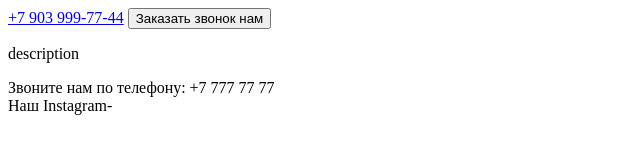
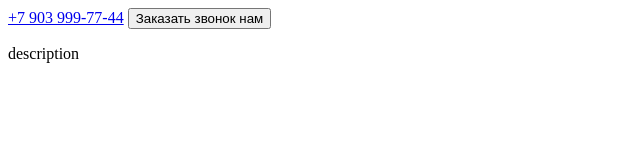
Before and after one commit to pavelbrekhovskih/special-app, a plain HTML site: page index.html in a window 1280 px wide. Shown: the whole page, without its empty margins (0-640 px from the left). Drawn offline with Linux system fonts and the light colour scheme.

Commit message:
contacts removed (#2)

```diff
--- a/index.html
+++ b/index.html
@@ -17,7 +17,5 @@
     </header>
 
     <p>description</p>
-    <div>Звоните нам по телефону: +7 777 77 77</div>
-    <div>Наш Instagram-</div>
 </body>
 </html>
```
